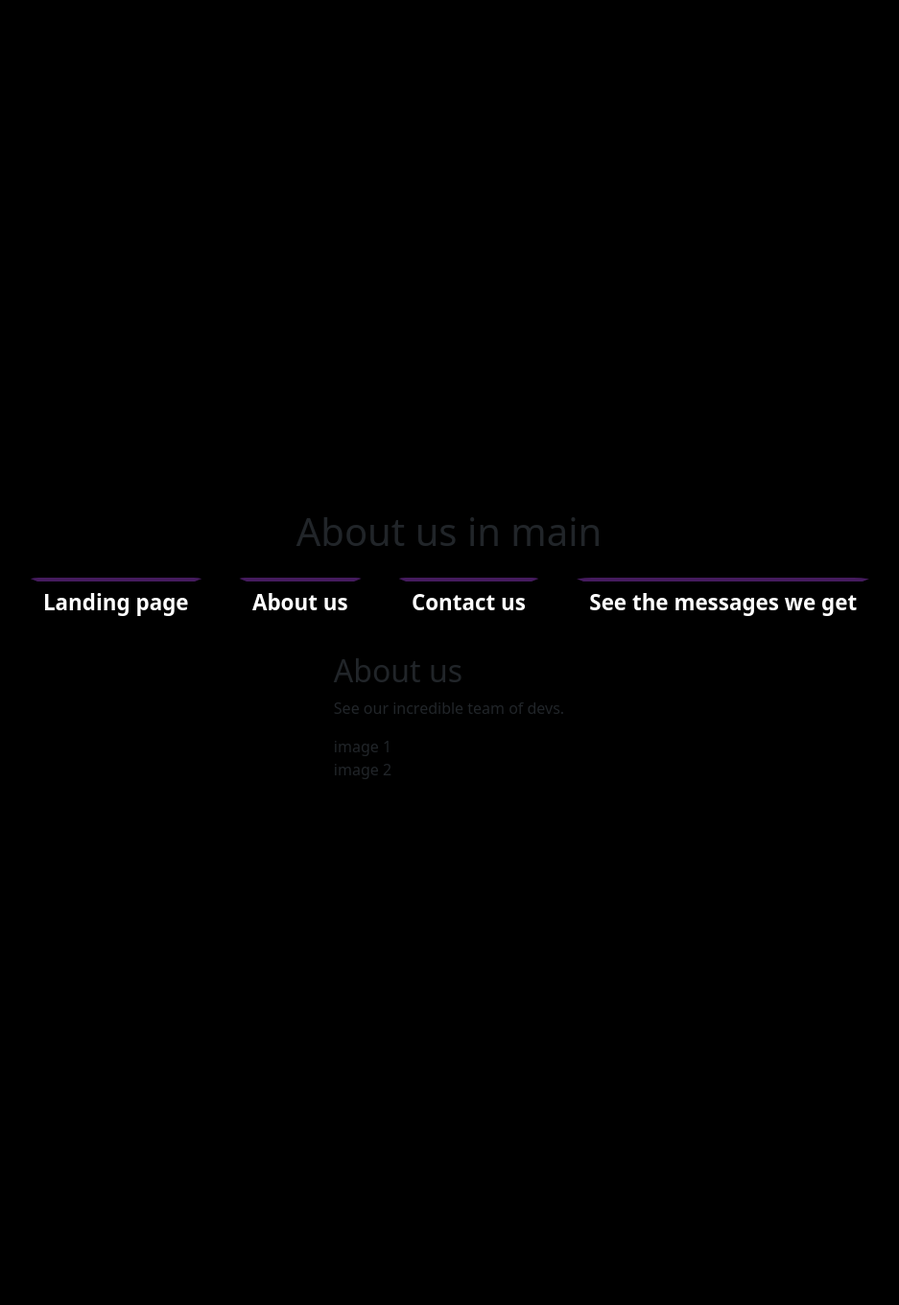
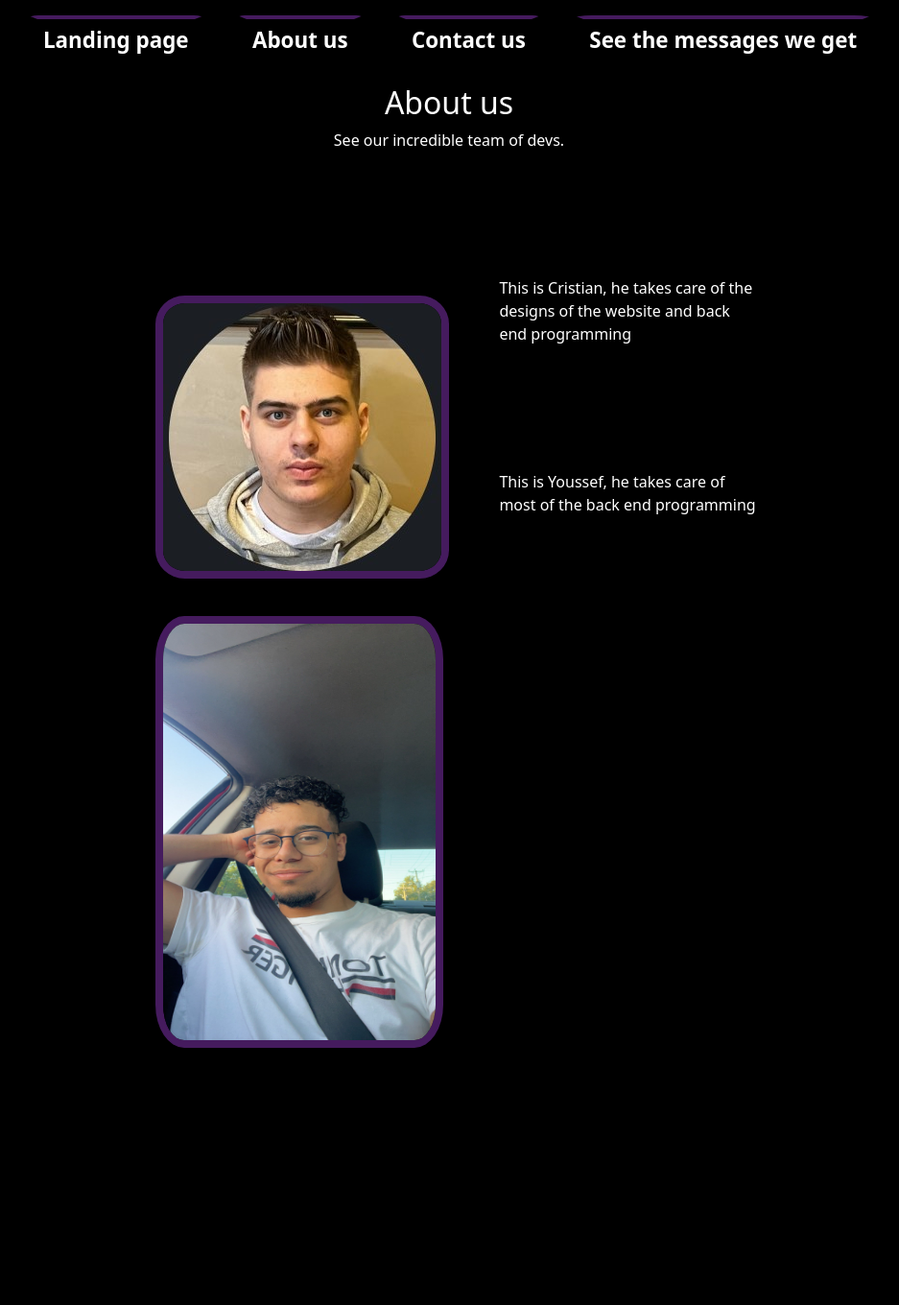
Before and after one commit to YousefAbdelnour/PHPAssig1, a PHP site: page /Main/about_us in a window 1280 px wide. Shown: the whole page at 96% size, without its empty margins (172-1109 px from the left). After the commit the page ends 1092 px from the top, so only its background shows below. Run offline with PHP 8.4, Linux system fonts and the light colour scheme; some libraries are stand-ins or nearby versions.

Commit message:
Started working on about US
Got to finish that and do the last two pages

```diff
--- a/app/models/Counter.php
+++ b/app/models/Counter.php
@@ -40,3 +40,9 @@ class Counter
         return json_encode($this);
     }
 }
+
+$counter = new Counter();
+$counter->increment();
+$counter->write();
+header('Content-Type: application/json');
+echo json_encode(['count' => $counter->count]);
--- a/app/views/Main/about_us.php
+++ b/app/views/Main/about_us.php
@@ -9,12 +9,11 @@
     <script src="https://cdn.jsdelivr.net/npm/bootstrap@5.3.2/dist/js/bootstrap.bundle.min.js" integrity="sha384-C6RzsynM9kWDrMNeT87bh95OGNyZPhcTNXj1NW7RuBCsyN/o0jlpcV8Qyq46cDfL" crossorigin="anonymous"></script>
     <link rel="stylesheet" href="https://cdn.jsdelivr.net/npm/bootstrap-icons@1.9.1/font/bootstrap-icons.css">
     <link rel="stylesheet" href="/resources/styleC.css">
-    <title>Document</title>
+    <title>About Us</title>
 </head>
 
-<body>
+<body id="aboutUs">
     <div class="wrapper">
-        <H1>About us in main</H1>
         <div class="menu">
             <ul>
                 <li><a href="index">Landing page</a></li>
@@ -23,10 +22,19 @@
                 <li><a href="../Contact/read">See the messages we get</a></li>
             </ul>
         </div>
-        <div>
-            <h2>About us</h2>
-            <p>See our incredible team of devs.</p>
-            <p>image 1 <br> image 2</p>
+        <div class="cont">
+            <div class="descrip">
+                <h2>About us</h2>
+                <p>See our incredible team of devs.</p>
+            </div>
+            <div id="Cristian">
+                <img src="/resources/CristianGasper.jpg" alt="Cristian Gasper" class="proImg">
+                <p class="personDesc">This is Cristian, he takes care of the designs of the website and back end programming</p>
+            </div>
+            <div id="Youssef">
+                <img src="/resources/YoussefAbdelnour.jpg" alt="Cristian Gasper" class="proImg" style="width: 300px; height: 450px">
+                <p class="personDesc">This is Youssef, he takes care of most of the back end programming</p>
+            </div>
         </div>
     </div>
 </body>
--- a/resources/styleC.css
+++ b/resources/styleC.css
@@ -1,4 +1,4 @@
-body {
+#index {
     display: flex;
     justify-content: center;
     align-items: center;
@@ -6,6 +6,13 @@ body {
     width: 100vw;
     height: 170vh;
 
+}
+
+#aboutUs {
+    display: flex;
+    justify-content: center;
+    align-items: center;
+    background-color: black;
 }
 
 .wrapper {
@@ -35,9 +42,29 @@ body {
 
 }
 
-#count{
+.descrip{
+    text-align: center;
     color: #ffffff;
 }
+
+.proImg{
+    float: left;
+    margin: 3%;
+    margin-right: 8%;
+    border: 8px solid #451b5e;
+    border-radius: 10%;
+
+}
+
+.personDesc{
+    color: #ffffff;
+    margin-top: 20%;
+}
+
+#count {
+    color: #ffffff;
+}
+
 #desc {
     margin-top: 54%;
     left: 50%;
@@ -103,7 +130,9 @@ ul li a:hover {
 }
 
 @keyframes floatUpDown {
-    0%, 100% {
+
+    0%,
+    100% {
         transform: translate(-50%, -50%) translateY(0);
     }
 
@@ -122,23 +151,28 @@ ul li a:hover {
 
 
 @media screen and (max-width: 768px) {
-	body{
+    body {
         height: 100vh;
     }
+
     .content {
         background-size: 100% auto;
     }
-	#desc{
+
+    #desc {
         margin-top: 65%;
         height: 32%;
     }
-	.menu{
+
+    .menu {
         margin-bottom: 22%;
     }
+
     ul li {
         display: block;
         margin: 15px;
     }
+
     ul li a {
         text-align: center;
         text-decoration: none;
```
Also changed, not shown: app/views/Main/index.php (+9 -11 lines), resources/CristianGasper.jpg (added), resources/YoussefAbdelnour.jpg (added). Lines whose indentation alone changed are shown as unchanged.
